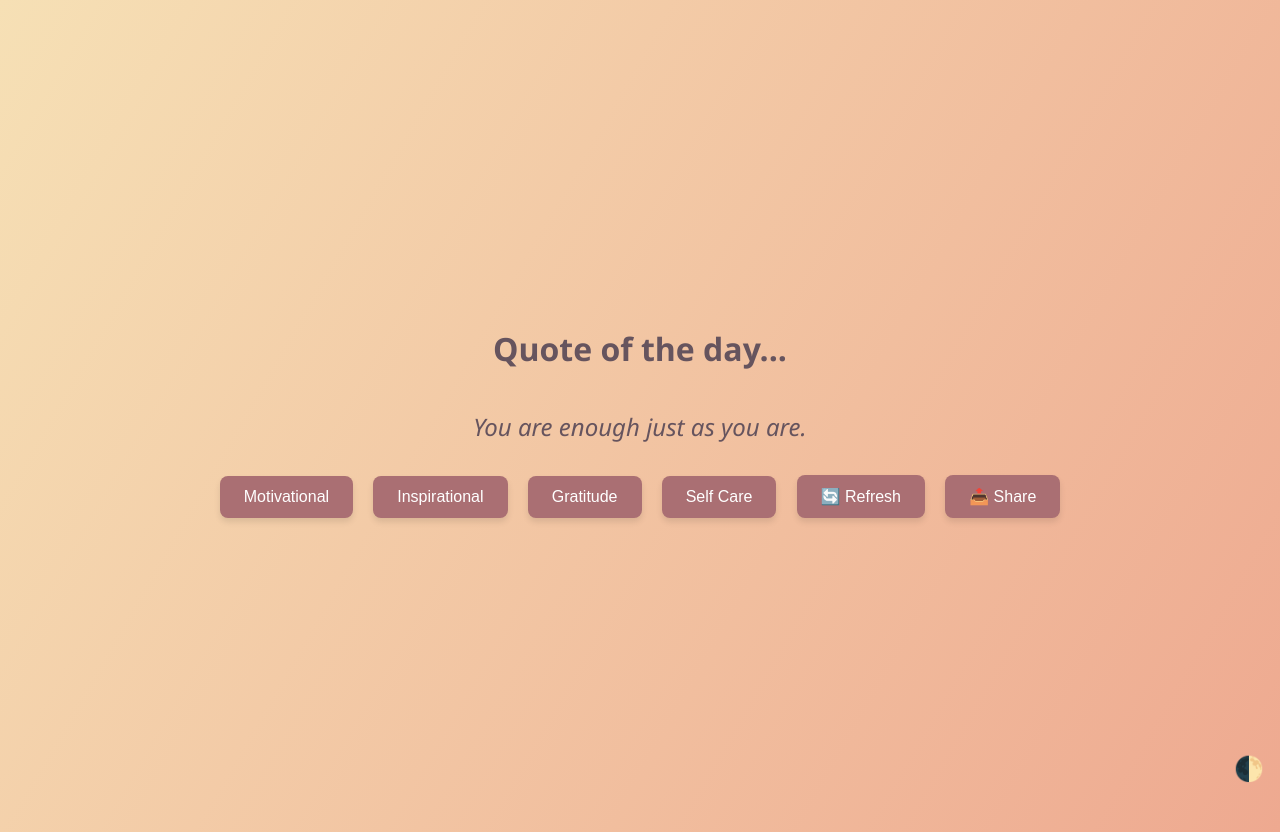
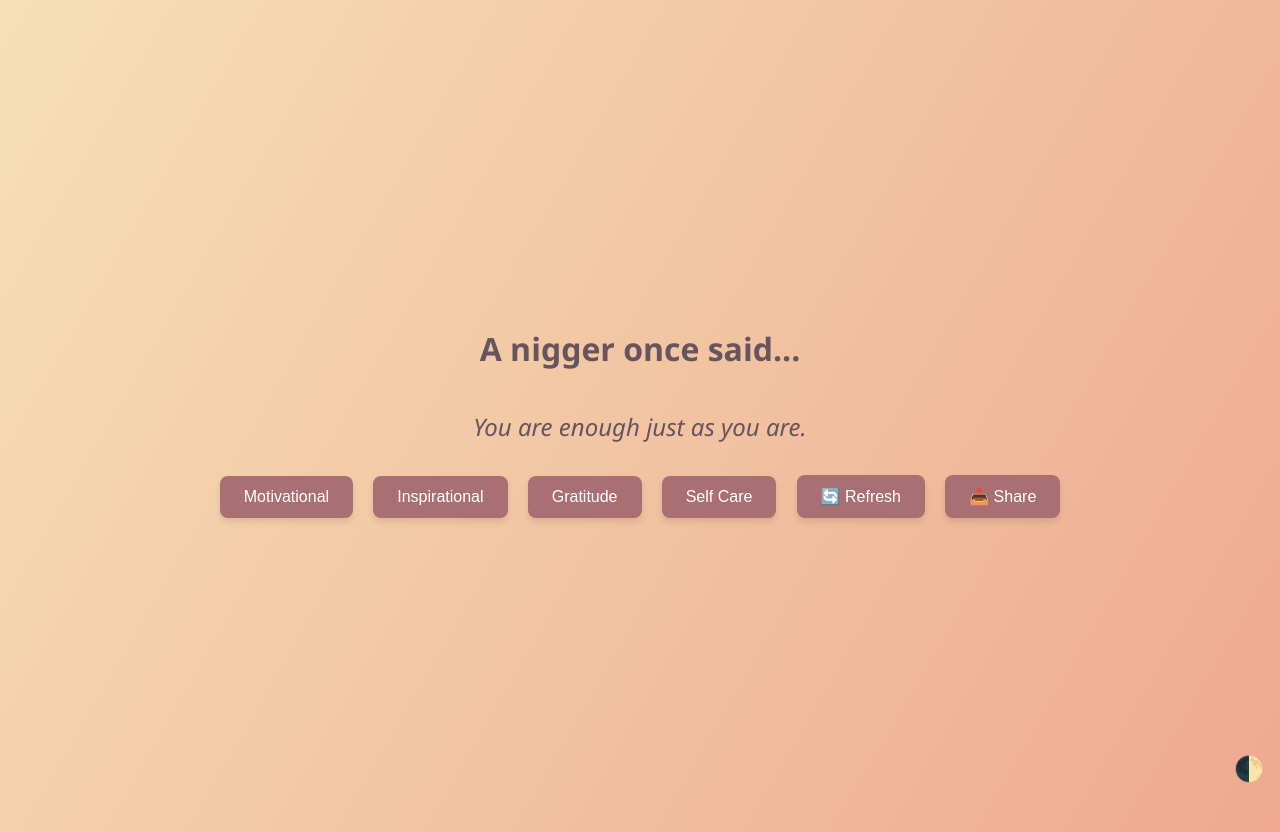
Before and after one commit to Mohd228220/Daily-Affirmations, a plain HTML site: page index.html in a window 1280 px wide. Drawn offline with Linux system fonts and the light colour scheme.

Commit message:
Update index.html

```diff
--- a/index.html
+++ b/index.html
@@ -87,7 +87,7 @@
 <body>
   <div class="dark-toggle" onclick="toggleDarkMode()">🌓</div>
 
-  <h1>Quote of the day...</h1>
+  <h1>A nigger once said...</h1>
   <p id="affirmation">You are amazing!</p>
 
   <div>
```
